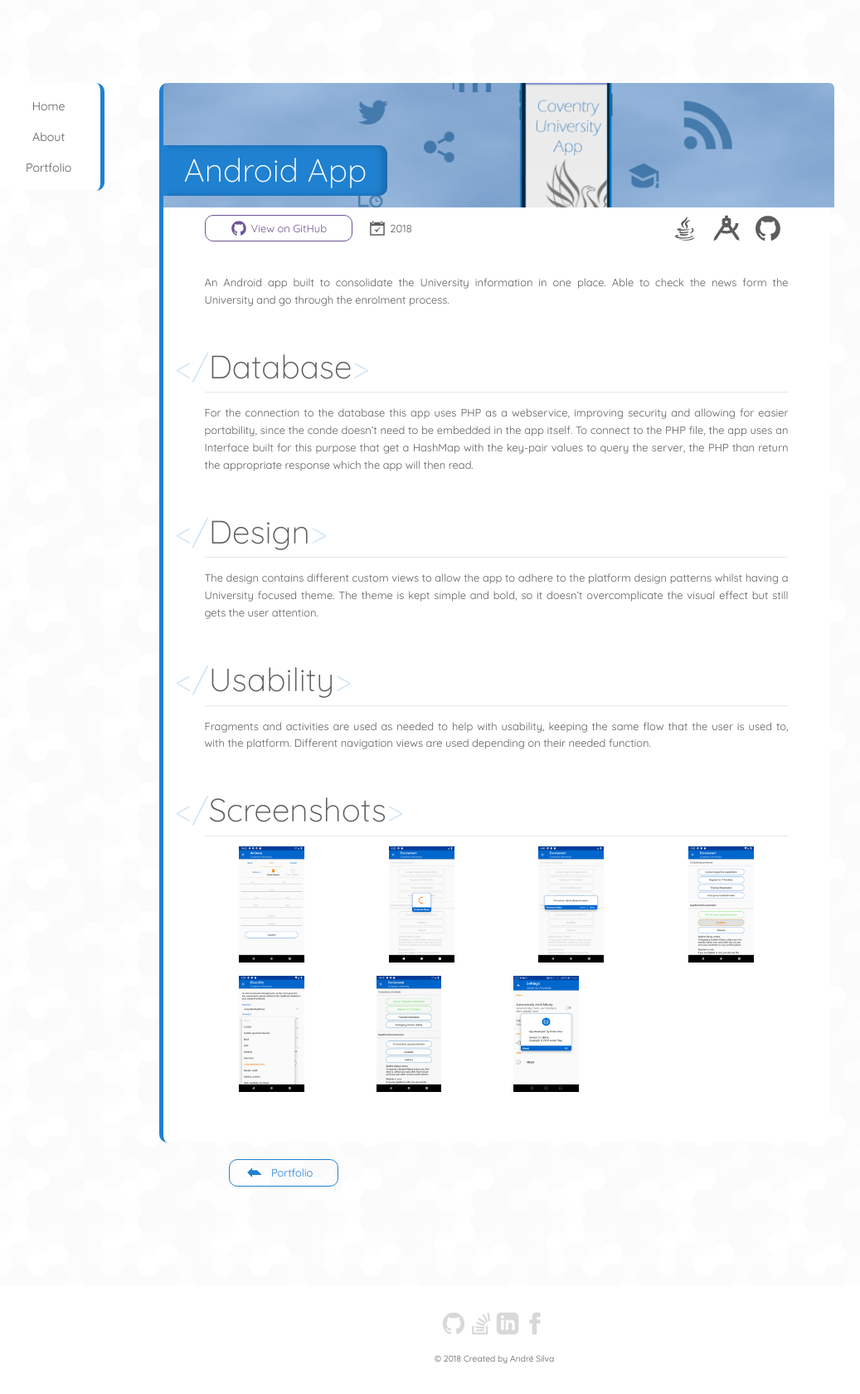
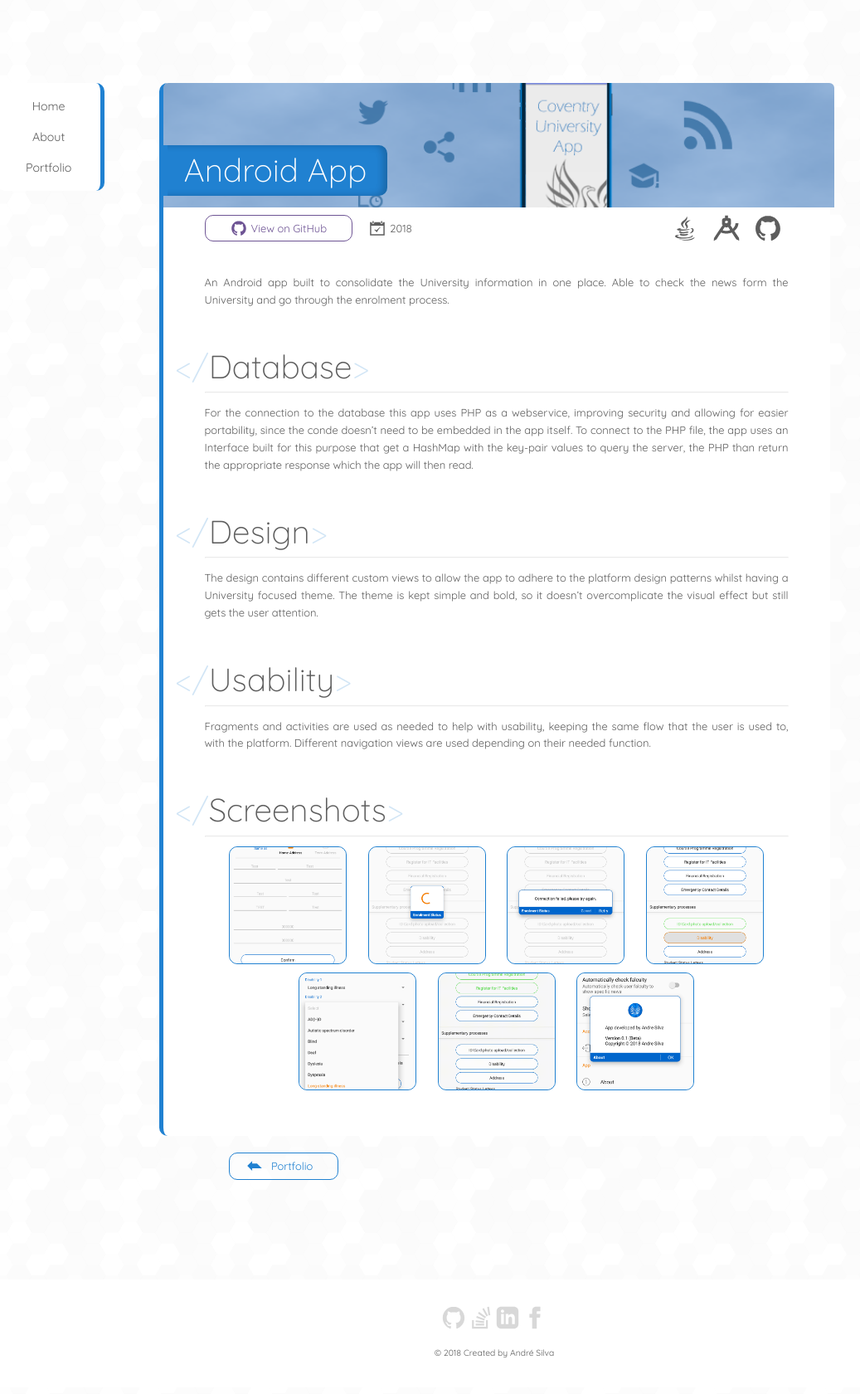
Before and after one commit to Aandree5/Aandree5.github.io, a Jekyll site: the page built from _posts/2018-12-01-Android-App.md, in a window 1280 px wide. Shown: the whole page at 83% size, without its empty margins (44-1081 px from the left). Built offline with Jekyll 4.4.1, drawn with Linux system fonts in a browser that asks for light colours.

Commit message:
Improved screenshot area in projects

```diff
--- a/_layouts/project.html
+++ b/_layouts/project.html
@@ -54,15 +54,29 @@
       <!-- Screenshots for projects -->
       {% assign projectFilesStart = "PS_" | append: page.title | replace: ' ', '' | append: "_" %}
       {% for file in site.static_files %}
+
           {% if file.basename contains projectFilesStart %}
+          <!-- Add title and container if at least one image exists -->
             {% if has_title == nil %}
             {% include title.html title="Screenshots" %}
+            <div style="text-align: center;">
             {% assign has_title = true %}
             {% endif %}
 
-            <img class="project-screenshot" src="{{ file.path }}" onclick="this.classList.toggle('project-screenshot'); this.classList.toggle('project-screenshot-fullscreen');">
+            <div class="project-screenshot"
+            onclick="this.classList.toggle('project-screenshot');
+            this.classList.toggle('project-screenshot-placeholder');
+            this.children[0].classList.toggle('project-screenshot-fullscreen');">
+                <img src="{{ file.path }}" >
+            </div>
           {% endif %}
       {% endfor %}
+
+
+      {% if has_title == true %}
+      <!-- Close container if was open -->
+      </div>
+      {% endif %}
     </div>
 
 
--- a/_sass/main.scss
+++ b/_sass/main.scss
@@ -681,14 +681,34 @@ a:hover {
 // ENLARGE IMAGE
 .project-screenshot {
     position: relative;
+    display: inline-block;
     width: 140px;
     height: 140px;
-    object-fit: contain;
     margin: 5px 11px;
+    border-radius: 10px;
+    background-color: #fbfbfb;
+    border: solid 1px #2081d1;
 }
 
-.project-screenshot:hover {
-    opacity: 0.7;
+.project-screenshot-placeholder {
+    display: inline-block;
+    width: 140px;
+    height: 140px;
+    margin: 5px 11px;
+    background-color: #fbfbfb;
+    border-radius: 10px;
+    border: solid 1px #2081d1;
+}
+
+.project-screenshot img {
+    object-fit: cover;
+    width: 100%;
+    height: 100%;
+    border-radius: 10px;
+}
+
+.project-screenshot img:hover {
+    opacity: 0.5;
     cursor: pointer;
 }
 
```
